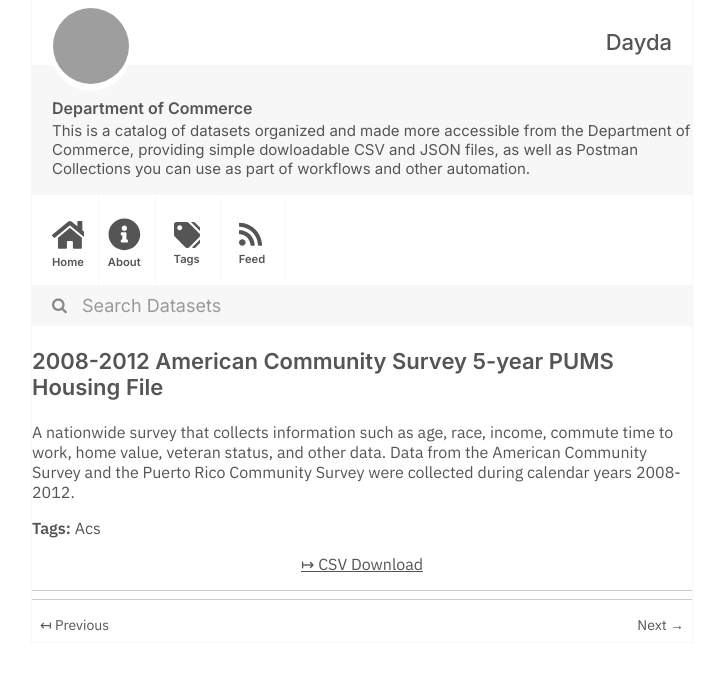
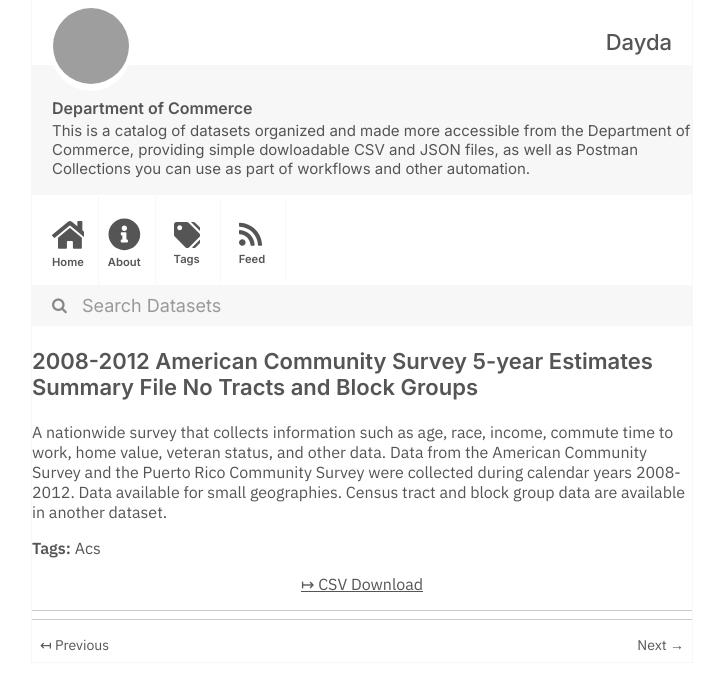
Before and after one commit to dayda-entities/department-of-commerce, a Jekyll site: the page built from _posts/2020-11-12-2008-2012-american-community-s.md, in a window 1280 px wide, cut to the strip 0-690 px from the top of the page. Shown: the whole strip, without its empty margins (278-998 px from the left). Built offline with Jekyll 4.4.1, drawn with Linux system fonts in a browser that asks for light colours; grey boxes are pictures that could not be loaded.

Commit message:
Publish Data

```diff
--- a/_posts/2020-11-12-2008-2012-american-community-s.md
+++ b/_posts/2020-11-12-2008-2012-american-community-s.md
@@ -1,15 +1,18 @@
 ---
-title: 2008-2012 American Community Survey 5-year PUMS Housing File
-created: '2020-11-12T14:45:14.893104'
-modified: '2021-03-11T05:38:59.864608'
+title: >-
+  2008-2012 American Community Survey 5-year Estimates Summary File No Tracts
+  and Block Groups
+created: '2020-11-12T14:45:14.804024'
+modified: '2021-03-11T05:38:56.747961'
 state: active
 type: dataset
 tags:
   - Acs
 groups: []
-csv_url: 'http://www2.census.gov/acs2012_5yr/pums/csv_hus.zip'
+csv_url: >-
+  http://www2.census.gov/acs2012_5yr/summaryfile/2008-2012_ACSSF_All_In_2_Giant_Files(Experienced-Users-Only)/All_Geographies_Not_Tracts_Block_Groups.tar.gz
 json_url: ''
 layout: post
 
 ---
-A nationwide survey that collects information such as age, race, income, commute time to work, home value, veteran status, and other data. Data from the American Community Survey and the Puerto Rico Community Survey were collected during calendar years 2008-2012.
+A nationwide survey that collects information such as age, race, income, commute time to work, home value, veteran status, and other data. Data from the American Community Survey and the Puerto Rico Community Survey were collected during calendar years 2008-2012. Data available for small geographies. Census tract and block group data are available in another dataset.
```
